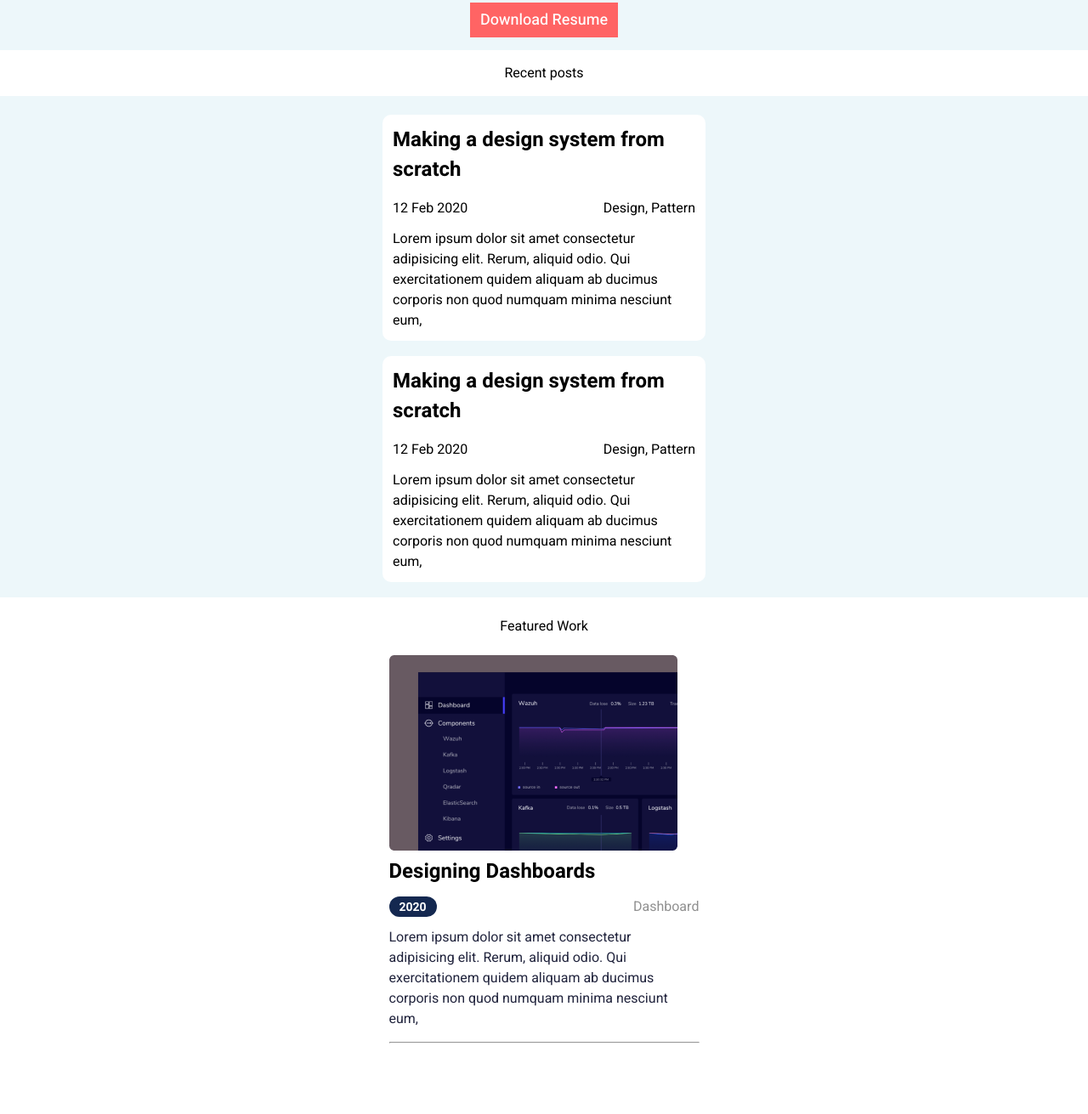
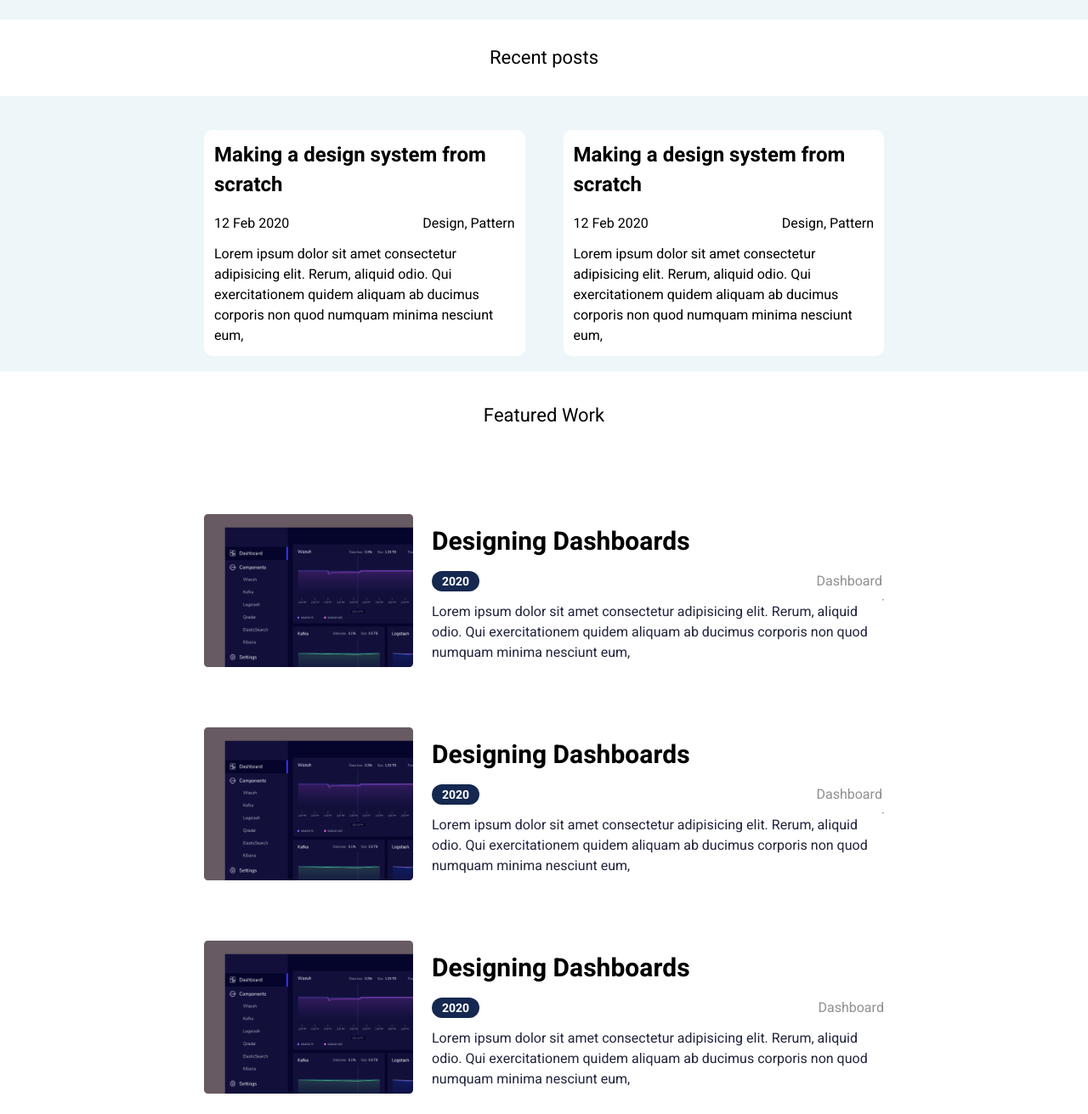
Before and after one commit to COOL26/portfolio-homepage-practice, a plain HTML site: page index.html in a window 1280 px wide. Shown: the part 389-1700 px from the top of the page at 85% size. Drawn offline with Linux system fonts and the light colour scheme.

Commit message:
added media queries

```diff
--- a/index.html
+++ b/index.html
@@ -11,6 +11,7 @@
       href="https://fonts.googleapis.com/css2?family=Heebo:wght@300;400;500;700&display=swap"
       rel="stylesheet"
     />
+    <link rel="stylesheet" href="media-queries.css" />
     <title>Portfolio HomePage</title>
   </head>
   <body>
@@ -21,13 +22,13 @@
         <div class="bars"></div>
       </nav>
       <nav aria-label="desktop" id="desktop">
-        <div class="bars">Works</div>
-        <div class="bars">Blog</div>
-        <div class="bars">Content</div>
+        <div>Works</div>
+        <div>Blog</div>
+        <div>Content</div>
       </nav>
     </header>
     <main>
-      <article class="intro-section">
+      <article class="intro-section flexBox">
         <section class="profile-pic">
           <img
             src="images/profile-pic.png"
@@ -36,6 +37,7 @@
             loading="eager"
           />
         </section>
+        <section class="container">
           <section class="intro-heading">
             <h1>Hi, I am John, Creative Technologist</h1>
           </section>
@@ -44,9 +46,11 @@
               >Download Resume</a
             >
           </section>
+        </section>
       </article>
       <p id="recent-post">Recent posts</p>
       <!-- card1 -->
+      <article class="flexBox">
         <article class="card1">
           <section class="sub-heading">
             <h2>Making a design system from scratch</h2>
@@ -58,8 +62,8 @@
           <section class="description">
             <p>
               Lorem ipsum dolor sit amet consectetur adipisicing elit. Rerum,
-            aliquid odio. Qui exercitationem quidem aliquam ab ducimus corporis
-            non quod numquam minima nesciunt eum,
+              aliquid odio. Qui exercitationem quidem aliquam ab ducimus
+              corporis non quod numquam minima nesciunt eum,
             </p>
           </section>
         </article>
@@ -75,10 +79,11 @@
           <section class="description">
             <p>
               Lorem ipsum dolor sit amet consectetur adipisicing elit. Rerum,
-            aliquid odio. Qui exercitationem quidem aliquam ab ducimus corporis
-            non quod numquam minima nesciunt eum,
+              aliquid odio. Qui exercitationem quidem aliquam ab ducimus
+              corporis non quod numquam minima nesciunt eum,
             </p>
           </section>
+        </article>
       </article>
     </main>
     <footer>
@@ -92,6 +97,7 @@
             loading="lazy"
           />
         </div>
+        <div class="others">
           <h2>Designing Dashboards</h2>
           <section class="date-category">
             <time id="date" datetime="2020">2020</time>
@@ -100,11 +106,61 @@
           <section class="description">
             <p>
               Lorem ipsum dolor sit amet consectetur adipisicing elit. Rerum,
-            aliquid odio. Qui exercitationem quidem aliquam ab ducimus corporis
-            non quod numquam minima nesciunt eum,
+              aliquid odio. Qui exercitationem quidem aliquam ab ducimus
+              corporis non quod numquam minima nesciunt eum,
             </p>
           </section>
+        </div>
         <hr style="margin-top: 15px" />
+      </article>
+      <article class="footer-image-section">
+        <div class="img-section">
+          <img
+            src="images/Rectangle 30.png"
+            alt="featured work"
+            title="My featured work"
+            loading="lazy"
+          />
+        </div>
+        <div class="others">
+          <h2>Designing Dashboards</h2>
+          <section class="date-category">
+            <time id="date" datetime="2020">2020</time>
+            <p id="category">Dashboard</p>
+          </section>
+          <section class="description">
+            <p>
+              Lorem ipsum dolor sit amet consectetur adipisicing elit. Rerum,
+              aliquid odio. Qui exercitationem quidem aliquam ab ducimus
+              corporis non quod numquam minima nesciunt eum,
+            </p>
+          </section>
+        </div>
+        <hr style="margin-top: 15px" />
+      </article>
+      <article class="footer-image-section">
+        <div class="img-section">
+          <img
+            src="images/Rectangle 30.png"
+            alt="featured work"
+            title="My featured work"
+            loading="lazy"
+          />
+        </div>
+        <div class="others">
+          <h2>Designing Dashboards</h2>
+          <section class="date-category">
+            <time id="date" datetime="2020">2020</time>
+            <p id="category">Dashboard</p>
+          </section>
+          <section class="description">
+            <p>
+              Lorem ipsum dolor sit amet consectetur adipisicing elit. Rerum,
+              aliquid odio. Qui exercitationem quidem aliquam ab ducimus
+              corporis non quod numquam minima nesciunt eum,
+            </p>
+          </section>
+        </div>
       </article>
       <section class="icons-copyright">
         <div class="icons">
--- /dev/null
+++ b/media-queries.css
@@ -0,0 +1,74 @@
+@media only screen and (min-width: 700px) {
+  nav#desktop {
+    display: flex;
+    justify-content: center;
+    align-items: center;
+  }
+  nav#desktop div {
+    font-size: 20px;
+    font-weight: 500;
+    line-height: 29.38px;
+    padding: 12px 8px;
+    margin: 12px 22px;
+    cursor: pointer;
+  }
+  nav#mobile {
+    display: none;
+  }
+  .flexBox {
+    max-width: 800px;
+    display: flex;
+    justify-content: space-between;
+    align-items: center;
+    flex-direction: row-reverse;
+    margin: 0 auto;
+  }
+  .flexBox .card1 {
+    margin-left: 45px;
+  }
+  #recent-post {
+    font-size: 22px;
+    font-weight: 400;
+    line-height: 60px;
+  }
+  .flexBox .profile-pic img {
+    width: 243px;
+    height: auto;
+    object-fit: cover;
+  }
+  .flexBox .container .intro-heading h1 {
+    font-weight: 700;
+    font-size: 44px;
+    line-height: 60px;
+    text-align: left;
+  }
+  .flexBox .container .download-resume {
+    text-align: left;
+  }
+  footer .footer-image-section {
+    display: flex;
+    justify-content: space-between;
+    align-items: center;
+    max-width: 800px;
+  }
+  footer .footer-image-section {
+    margin-top: 64px;
+  }
+  footer .footer-image-section .img-section img {
+    width: 246px;
+    height: 180px;
+    margin-right: 22px;
+  }
+  footer .footer-image-section .others h2 {
+    font-size: 30px;
+    font-weight: 700;
+  }
+  #featured-work {
+    font-size: 22px;
+    font-weight: 400;
+    line-height: 60px;
+  }
+  .icons-copyright .icons .icon {
+    cursor: pointer;
+  }
+}
```
Lines whose indentation alone changed are shown as unchanged.
